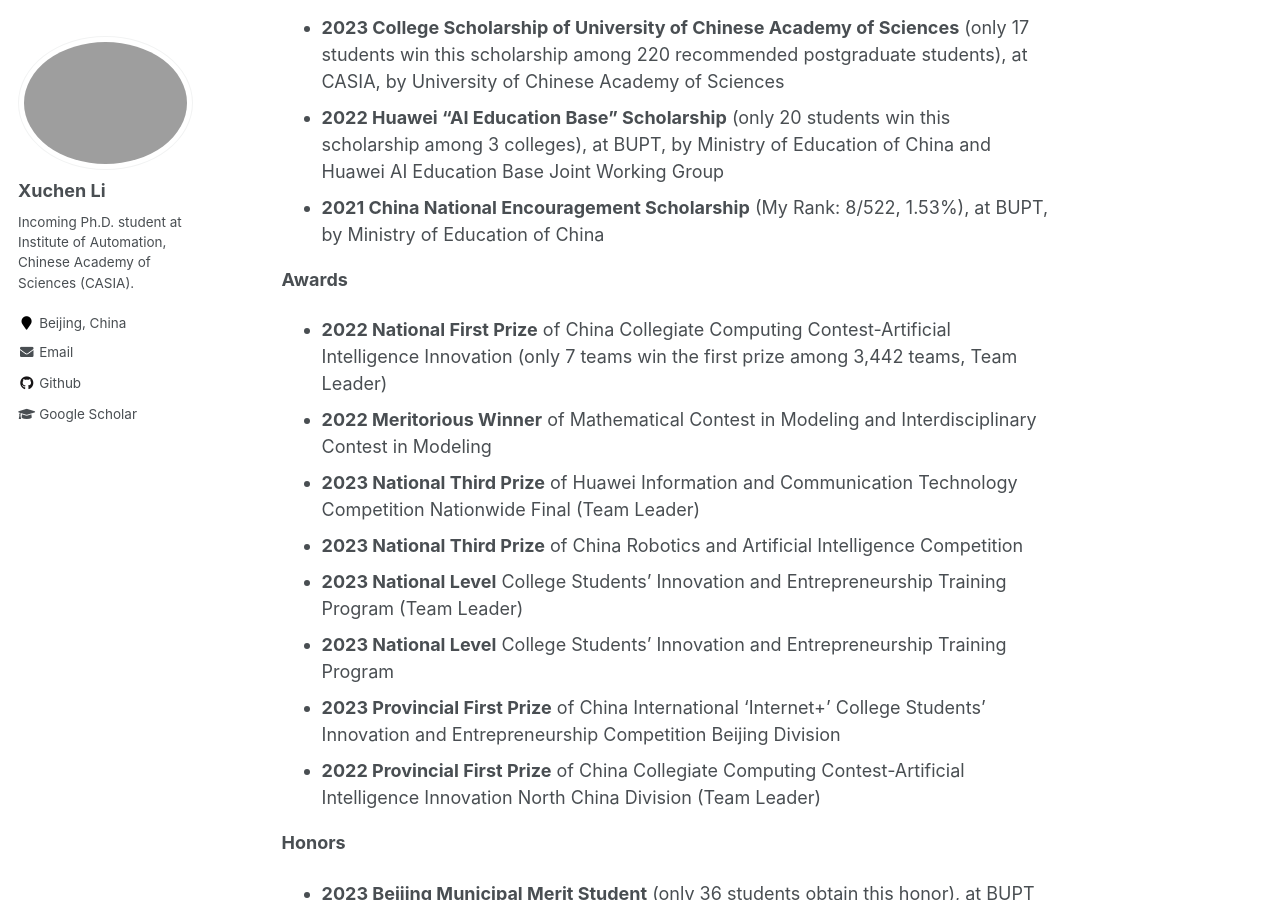
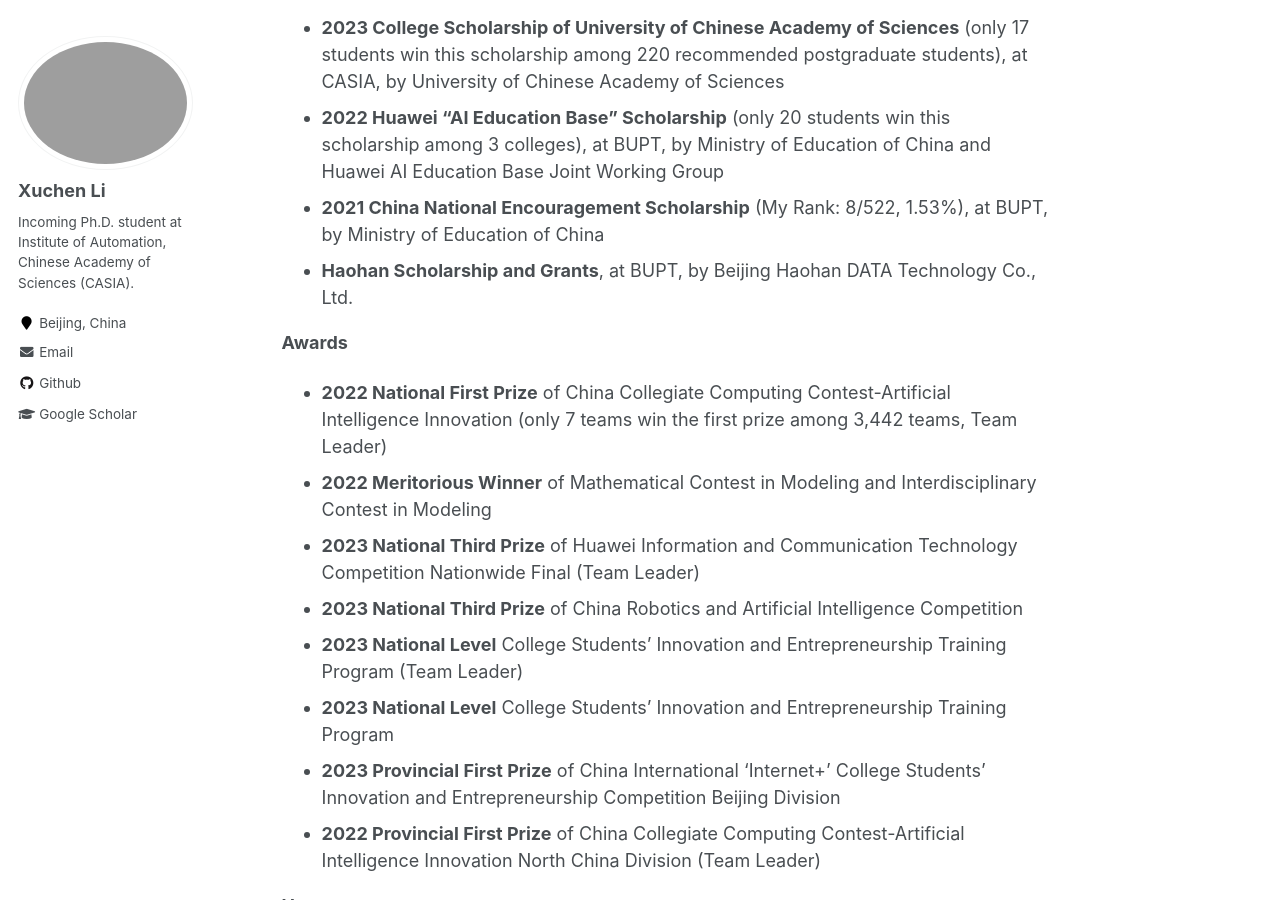
Before and after one commit to Xuchen-Li/Xuchen-Li.github.io, a Jekyll site: the page built from _pages/about.md, in a window 1280 px wide and 900 px high, scrolled down 2357 px. Built offline with Jekyll 4.4.1, drawn with Linux system fonts in a browser that asks for light colours.

Commit message:
更新 about.md

```diff
--- a/_pages/about.md
+++ b/_pages/about.md
@@ -72,6 +72,7 @@ Awards & Honors
 * **2023 College Scholarship of University of Chinese Academy of Sciences** (only 17 students win this scholarship among 220 recommended postgraduate students), at CASIA, by University of Chinese Academy of Sciences
 * **2022 Huawei "AI Education Base" Scholarship** (only 20 students win this scholarship among 3 colleges), at BUPT, by Ministry of Education of China and Huawei AI Education Base Joint Working Group
 * **2021 China National Encouragement Scholarship** (My Rank: 8/522, 1.53%), at BUPT, by Ministry of Education of China
+* **Haohan Scholarship and Grants**, at BUPT, by Beijing Haohan DATA Technology Co., Ltd.
 
 **Awards**
 * **2022 National First Prize** of China Collegiate Computing Contest-Artificial Intelligence Innovation (only 7 teams win the first prize among 3,442 teams, Team Leader)
```
